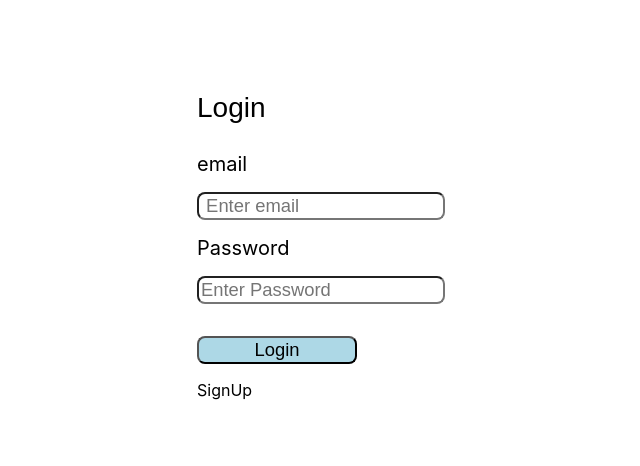
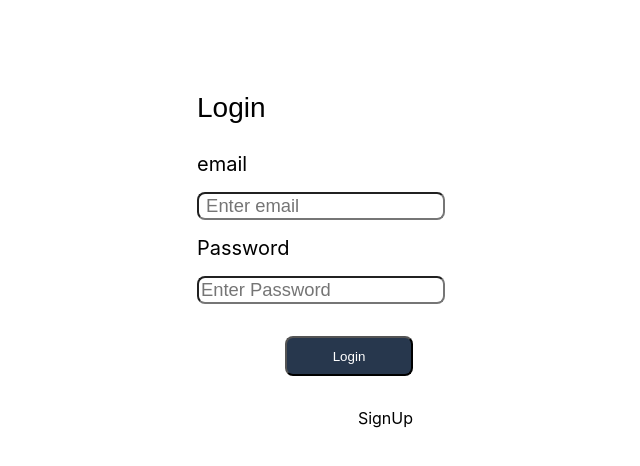
Before and after one commit to 123bhanu456/ecom, a React (Create React App) app: page /Login in a window 1280 px wide. Shown: the top 466 px of the page, without its empty margins (319-959 px from the left). Built offline with nearby package versions, Linux system fonts and the light colour scheme.

Commit message:
small css Changes

```diff
--- a/src/components/Login.css
+++ b/src/components/Login.css
@@ -27,3 +27,9 @@
 .col{
     color: black;
 }
+
+.btdiv{
+    display: flex;
+    justify-content: end;
+    margin:2rem;
+}
--- a/src/components/Login.jsx
+++ b/src/components/Login.jsx
@@ -55,11 +55,11 @@ function Login(){
             onChange={(e)=>setpswd(e.target.value)}/>
             </div>
 
-            <div className='indiv'>
-             <input type="submit" value="Login" className='btn inp' />
-            </div>
+            <div className='btdiv'>
+            <button className='bt' onClick={handlesub}>Login</button>
+          </div>
 
-            <div className='indiv'>
+            <div className='btdiv'>
                <Link to="/SignUp" className='col'>SignUp</Link>
             </div>
 
--- a/src/components/Signup.jsx
+++ b/src/components/Signup.jsx
@@ -34,7 +34,7 @@ function Signup(){
        <div className='container'>
         <div className='condiv'>
         <h3>SignUp </h3>
-        <form onSubmit={handlesub}>
+        <form>
             <div className='indiv'>
             <label className='lab' >First name</label>
             <input
@@ -74,9 +74,13 @@ function Signup(){
             onChange={(e)=>setpswd(e.target.value)}/>
             </div>
 
-            <div className='indiv'>
+            {/* <div className='indiv'>
              <input type="submit" value="Signup" className='btn inp' />
-            </div>
+            </div> */}
+
+           <div className='btdiv'>
+            <button className='bt' onClick={handlesub}>SignUp</button>
+          </div>
 
         </form>
         </div>
```
